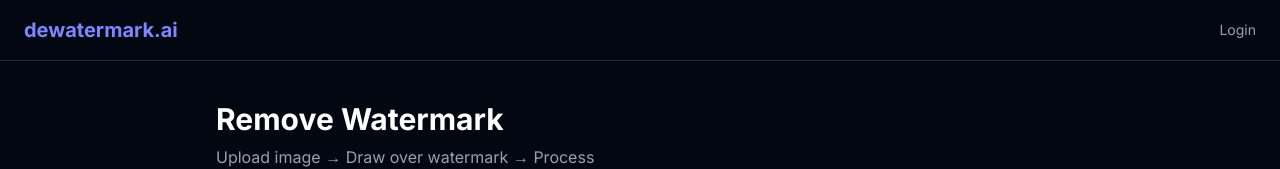
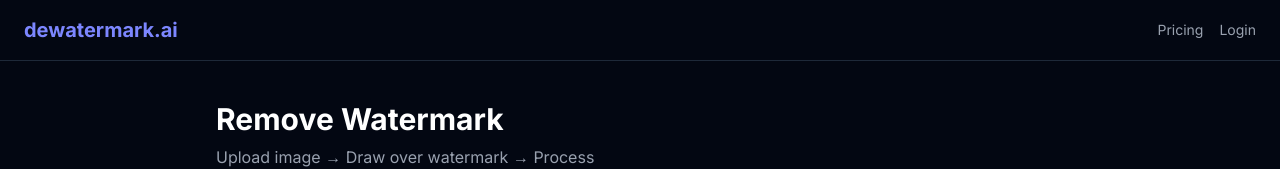
Before and after one commit to gyb-cpu/image-mark-remove, a Next.js app: page /app in a window 1280 px wide. Shown: the top 169 px of the page. Built offline with nearby package versions, Linux system fonts and the light colour scheme; no server answers.

Commit message:
fix: add Pricing and Dashboard buttons to app page nav

```diff
--- a/app/app/page.tsx
+++ b/app/app/page.tsx
@@ -156,8 +156,12 @@ export default function AppPage() {
       <nav className="flex items-center justify-between px-6 py-4 border-b border-gray-800">
         <Link href="/" className="text-xl font-bold text-indigo-400">dewatermark.ai</Link>
         <div className="flex gap-4 text-sm items-center">
+          <Link href="/pricing" className="text-gray-400 hover:text-white transition">Pricing</Link>
           {session ? (
-            <span className="text-gray-400">{session.user?.email} · {(session.user as any)?.isPro ? "Pro ✨" : `${(session.user as any)?.usageCount ?? 0}/5 today`}</span>
+            <>
+              <Link href="/dashboard" className="bg-indigo-600 hover:bg-indigo-500 px-4 py-1.5 rounded-lg transition">Dashboard</Link>
+              <span className="text-gray-400">{session.user?.email} · {(session.user as any)?.isPro ? "Pro ✨" : `${(session.user as any)?.usageCount ?? 0}/5 today`}</span>
+            </>
           ) : (
             <Link href="/login" className="text-gray-400 hover:text-white">Login</Link>
           )}
```
